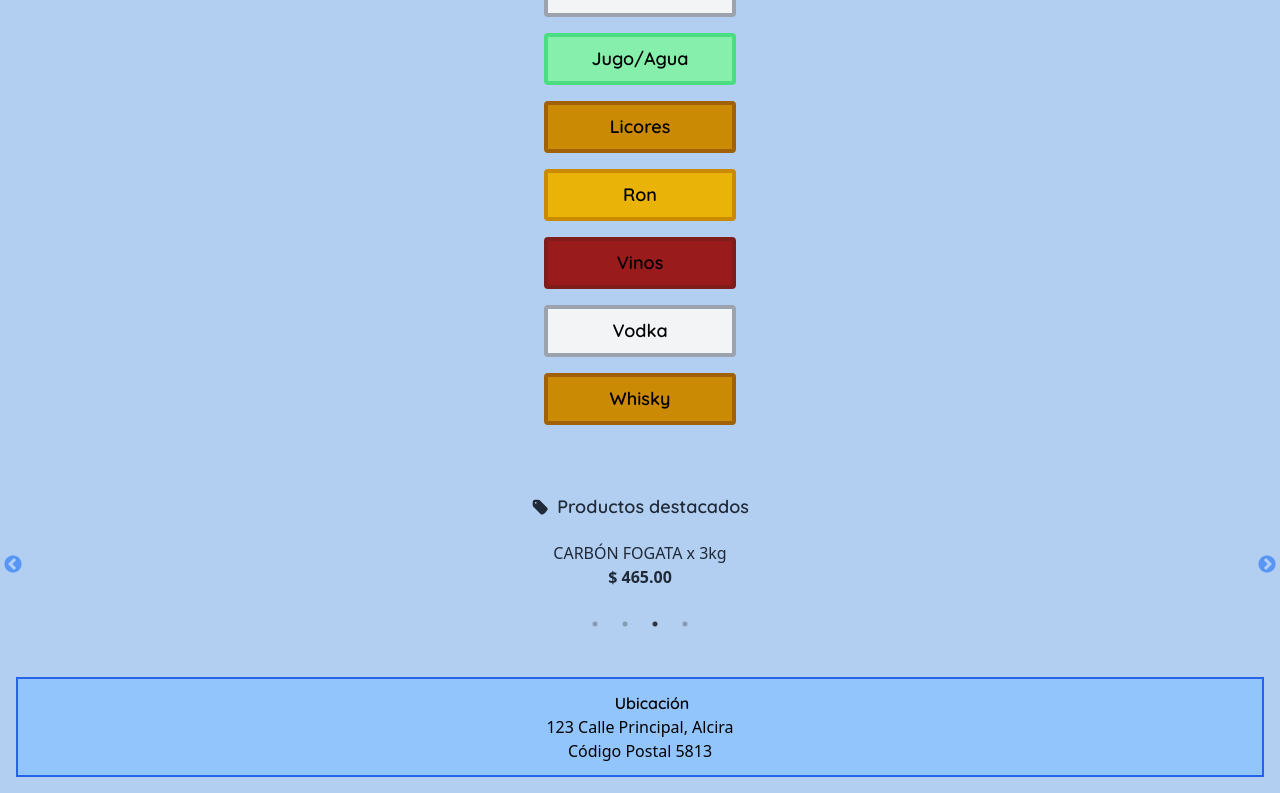
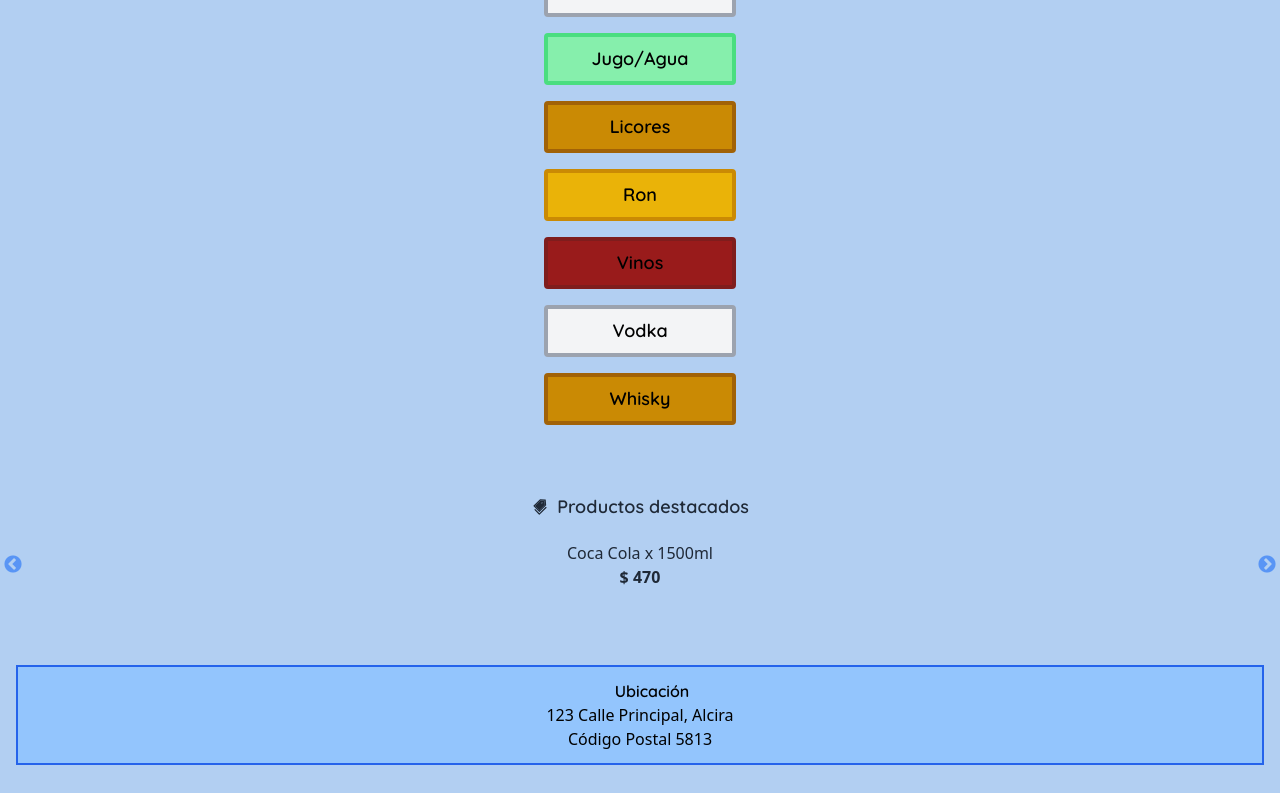
Before and after one commit to LucaCarena97/Web-React, a React (Vite) app: page /bebidas in a window 1280 px wide. Shown: the part 583-1376 px from the top of the page. Built offline with nearby package versions, Linux system fonts and the light colour scheme; some icons are missing.

Commit message:
animacion

```diff
--- a/src/components/Footer.jsx
+++ b/src/components/Footer.jsx
@@ -1,11 +1,11 @@
 import Slider from "react-slick";
 import destacados from "../json/destacados/destacados.json";
 import { FaMapLocationDot } from "react-icons/fa6";
-import { HiTag } from "react-icons/hi2";
+import { AiTwotoneTags } from "react-icons/ai";
 
 export function Footer() {
   const settings = {
-    dots: true,
+    // dots: true,
     infinite: true,
     speed: 500,
     slidesToShow: 1,
@@ -16,9 +16,9 @@ export function Footer() {
 
   return (
     <footer className="text-center p-4">
-      <section className="mt-2 mb-14 p-3">
-        <p className="font-quicksand font-semibold flex items-center justify-center text-lg">
-          <HiTag className="mr-2" />
+      <section className="mt-2 mb-11 p-3">
+        <p className="font-quicksand font-semibold flex items-center justify-center text-lg ">
+          <AiTwotoneTags className="mr-2" />
           Productos destacados
         </p>
 
--- a/src/components/botones/Menu.jsx
+++ b/src/components/botones/Menu.jsx
@@ -33,7 +33,7 @@ export function Menu() {
         ≡
       </button>
       {mostrarDesplegable && (
-        <div className="absolute  bg-blue-200 border border-gray-300 rounded p-2  w-30 boton-color ">
+        <div className="absolute  bg-blue-200 border border-gray-300 rounded p-2  w-30 boton-color z-20">
           <Link className="block py-1 px-2 hover:bg-blue-300 rounded" to={"/"}>
             Inicio
           </Link>
--- a/src/index.css
+++ b/src/index.css
@@ -22,3 +22,14 @@
   font-weight: 600;
   font-style: normal;
 }
+
+.link-transition {
+  animation: slideIn 0.7s ease-in-out forwards;
+  transform: translateX(-1000%);
+}
+
+@keyframes slideIn {
+  to {
+    transform: translateX(0%);
+  }
+}
--- a/src/json/destacados/destacados.json
+++ b/src/json/destacados/destacados.json
@@ -1,18 +1,42 @@
 [
     {
-        "producto": "CARBÓN FOGATA x 3kg",
-        "precio": "465.00"
+        "producto": "Fernet Branca x 750ml",
+        "precio": "2280"
     },
     {
-        "producto": "LEÑA x 3kg",
-        "precio": "435.00"
+        "producto": "Gancia x 950ml",
+        "precio": "1080"
     },
     {
-        "producto": "CARBÓN FOGATA x 3kg",
-        "precio": "465.00"
+        "producto": "Coca Cola x 1500ml",
+        "precio": "470"
     },
     {
-        "producto": "LEÑA x 3kg",
-        "precio": "435.00"
+        "producto": "Coca Cola x 2250ml",
+        "precio": "610"
+    },
+    {
+        "producto": "Brahma x 1000ml",
+        "precio": "600"
+    },
+    {
+        "producto": "Brahma x 500ml",
+        "precio": "325"
+    },
+    {
+        "producto": "Toro Tinto x 1000ml",
+        "precio": "470"
+    },
+    {
+        "producto": "Nativo Tinto x 1000ml",
+        "precio": "410"
+    },
+    {
+        "producto": "Speed x 200ml",
+        "precio": "260"
+    },
+    {
+        "producto": "Yerba Chamigo x 500gr",
+        "precio": "405"
     }
 ]
--- a/src/routes/Alimentos.jsx
+++ b/src/routes/Alimentos.jsx
@@ -7,7 +7,7 @@ export function Alimentos() {
       <section className="ml-5">
         <Menu />
       </section>
-      <section className="flex flex-col items-center m-6 gap-2 font-semibold text-lg boton-color">
+      <section className="flex flex-col items-center m-6 gap-2 font-semibold text-lg boton-color link-transition">
         <Link
           className="bg-yellow-300 border-yellow-400 border-4 py-2 w-48 rounded hover:bg-yellow-200 mb-2 text-center"
           to={"/alimentos/aceite"}
--- a/src/routes/Bebidas.jsx
+++ b/src/routes/Bebidas.jsx
@@ -7,7 +7,7 @@ export function Bebidas() {
       <section className="ml-5">
         <Menu />
       </section>
-      <section className="flex flex-col items-center m-6 gap-2 font-semibold text-lg boton-color ">
+      <section className="flex flex-col items-center m-6 gap-2 font-semibold text-lg boton-color link-transition">
         <Link
           className="bg-blue-300 border-blue-400 border-4 py-2 w-48 rounded hover:bg-blue-200 mb-2 text-center"
           to={"/bebidas/aperitivos"}
--- a/src/routes/Higiene.jsx
+++ b/src/routes/Higiene.jsx
@@ -7,7 +7,7 @@ export function Higiene() {
       <section className="ml-5">
         <Menu />
       </section>
-      <section className="flex flex-col items-center m-6 gap-2 font-semibold boton-color ">
+      <section className="flex flex-col items-center m-6 gap-2 font-semibold boton-color link-transition">
         <Link
           className="bg-green-200 border-green-300 border-4 text-lg py-2 w-48 rounded hover:bg-green-100 mb-2 text-center"
           to={"/higiene/cuidado-personal"}
--- a/src/routes/Home.jsx
+++ b/src/routes/Home.jsx
@@ -9,28 +9,28 @@ export function Home() {
     <main className="font-quicksand font-semibold text-center text-lg custom-height-80vh">
       <section className="flex flex-col gap-7 items-center p-7">
         <Link
-          className="bg-blue-500 w-40 border-blue-600 border-2 text-white py-3 px-4 rounded hover:bg-blue-600 flex items-center justify-center"
+          className="bg-blue-500 w-40 border-blue-600 border-2 text-white py-3 px-4 rounded hover:bg-blue-600 flex items-center justify-center link-transition"
           to={"/alimentos"}
         >
           <BiSolidCookie className="mr-2" /> Alimentos
         </Link>
 
         <Link
-          className="bg-blue-500 w-40 border-blue-600 border-2 text-white py-3 px-4 rounded hover:bg-blue-600 flex items-center justify-center"
+          className="bg-blue-500 w-40 border-blue-600 border-2 text-white py-3 px-4 rounded hover:bg-blue-600 flex items-center justify-center link-transition"
           to={"/bebidas"}
         >
           <BiSolidDrink className="mr-2" /> Bebidas
         </Link>
 
         <Link
-          className="bg-blue-500 w-40 border-blue-600 border-2 text-white py-3 px-4 rounded hover:bg-blue-600 flex items-center justify-center"
+          className="bg-blue-500 w-40 border-blue-600 border-2 text-white py-3 px-4 rounded hover:bg-blue-600 flex items-center justify-center link-transition"
           to={"/higiene"}
         >
           <MdOutlineCleanHands className="mr-2" /> Higiene
         </Link>
 
         <Link
-          className="bg-blue-500 w-40 border-blue-600 border-2 text-white py-3 px-4 rounded hover:bg-blue-600 flex items-center justify-center"
+          className="bg-blue-500 w-40 border-blue-600 border-2 text-white py-3 px-4 rounded hover:bg-blue-600 flex items-center justify-center link-transition"
           to={"/varios"}
         >
           <BiSolidCategoryAlt className="mr-2" /> Otros
--- a/src/routes/Varios.jsx
+++ b/src/routes/Varios.jsx
@@ -7,7 +7,7 @@ export function Varios() {
       <section className="ml-5">
         <Menu />
       </section>
-      <section className="flex flex-col items-center m-6 gap-2 font-semibold boton-color ">
+      <section className="flex flex-col items-center m-6 gap-2 font-semibold boton-color link-transition">
         <Link
           className="bg-gray-200 border-gray-400 border-4 text-lg py-2 w-48 rounded hover:bg-gray-100 mb-2 text-center"
           to={"/varios/bolsas"}
```
